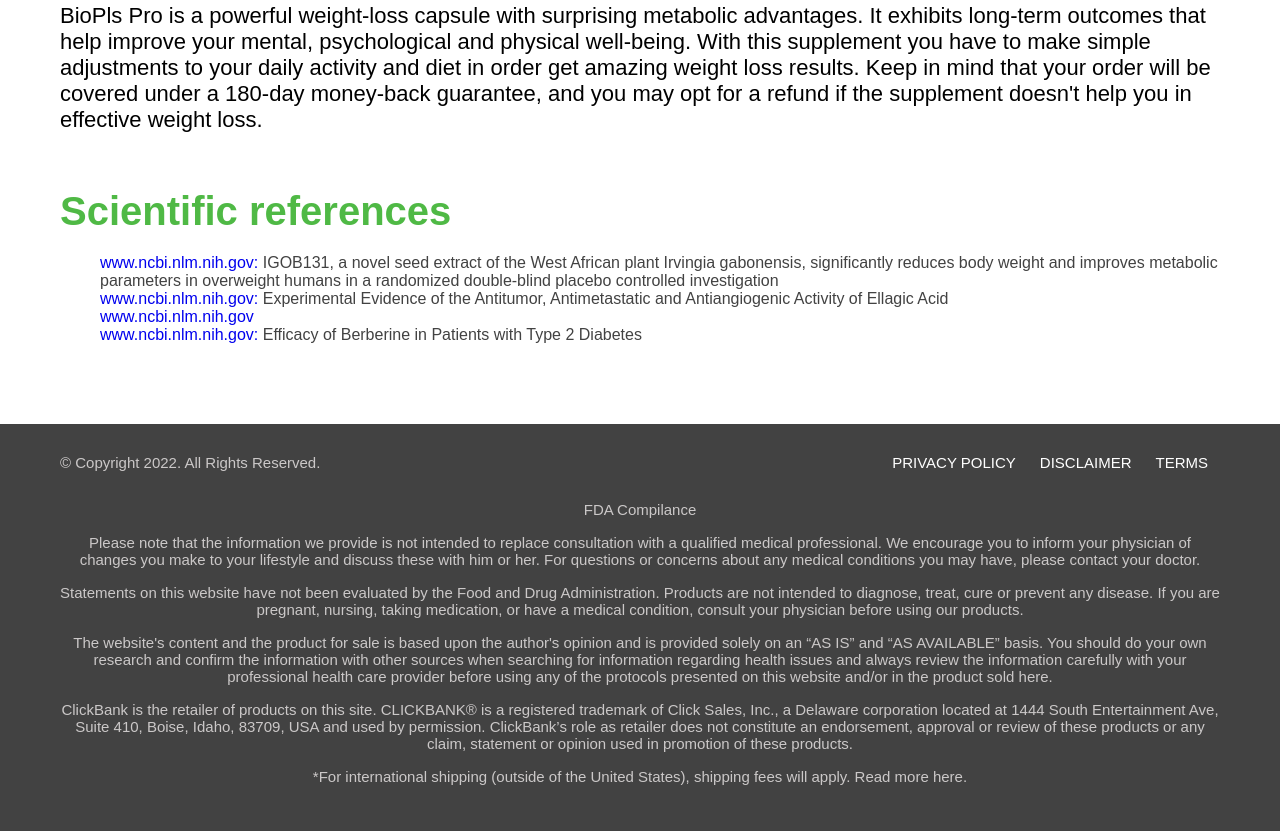
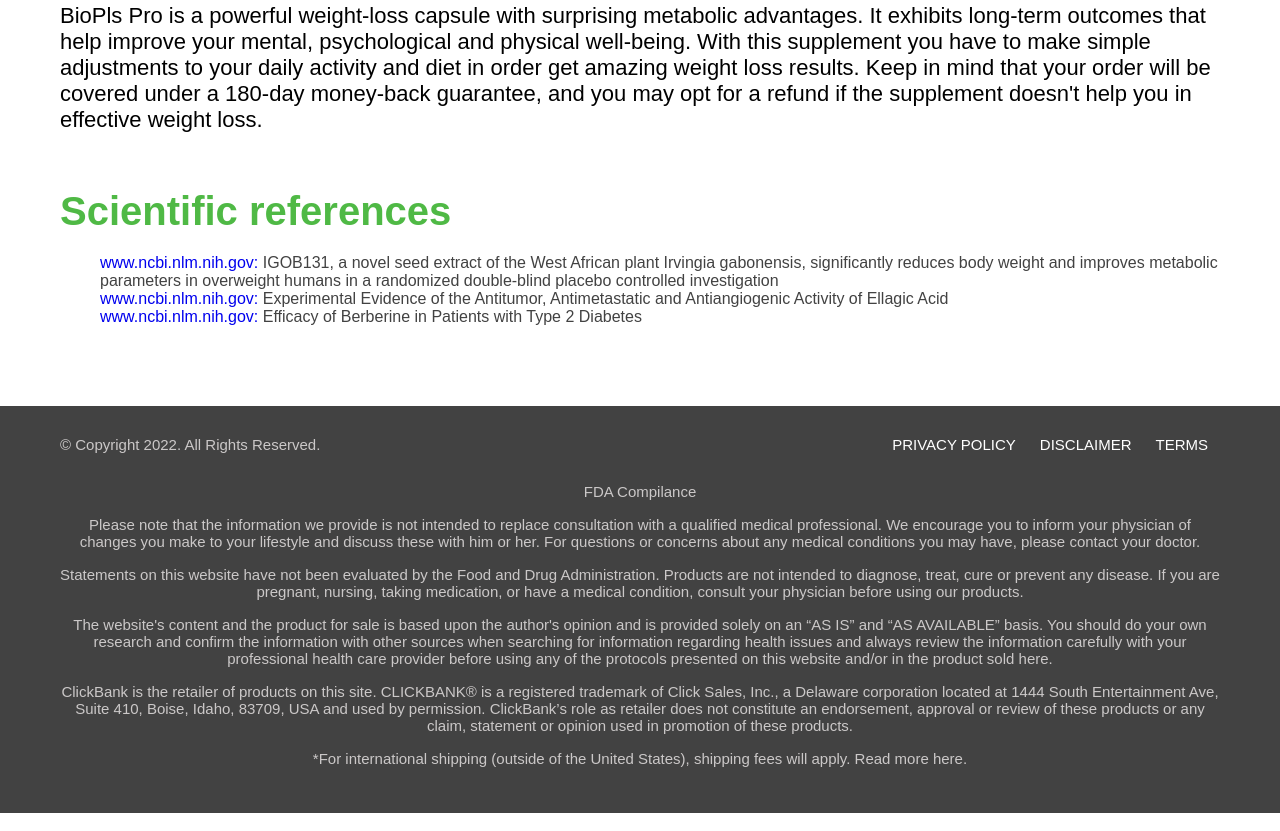
Before and after one commit to mitpatel5344/biopls-pro, a plain HTML site: page index.html in a window 1280 px wide. Shown: the part 6407-7238 px from the top of the page. Drawn offline with Linux system fonts and the light colour scheme.

Commit message:
Correcting sci, ref.

```diff
--- a/index.html
+++ b/index.html
@@ -300,11 +300,6 @@
       > Experimental Evidence of the Antitumor, Antimetastatic and Antiangiogenic Activity of Ellagic Acid
      </li>
      <li>
-      <a href="https://www.ncbi.nlm.nih.gov/pmc/articles/PMC2410097/"
-       >www.ncbi.nlm.nih.gov</a
-      >
-     </li>
-     <li>
       <a href="https://www.ncbi.nlm.nih.gov/pmc/articles/PMC3535097/"
        >www.ncbi.nlm.nih.gov:</a
       > Efficacy of Berberine in Patients with Type 2 Diabetes
```
